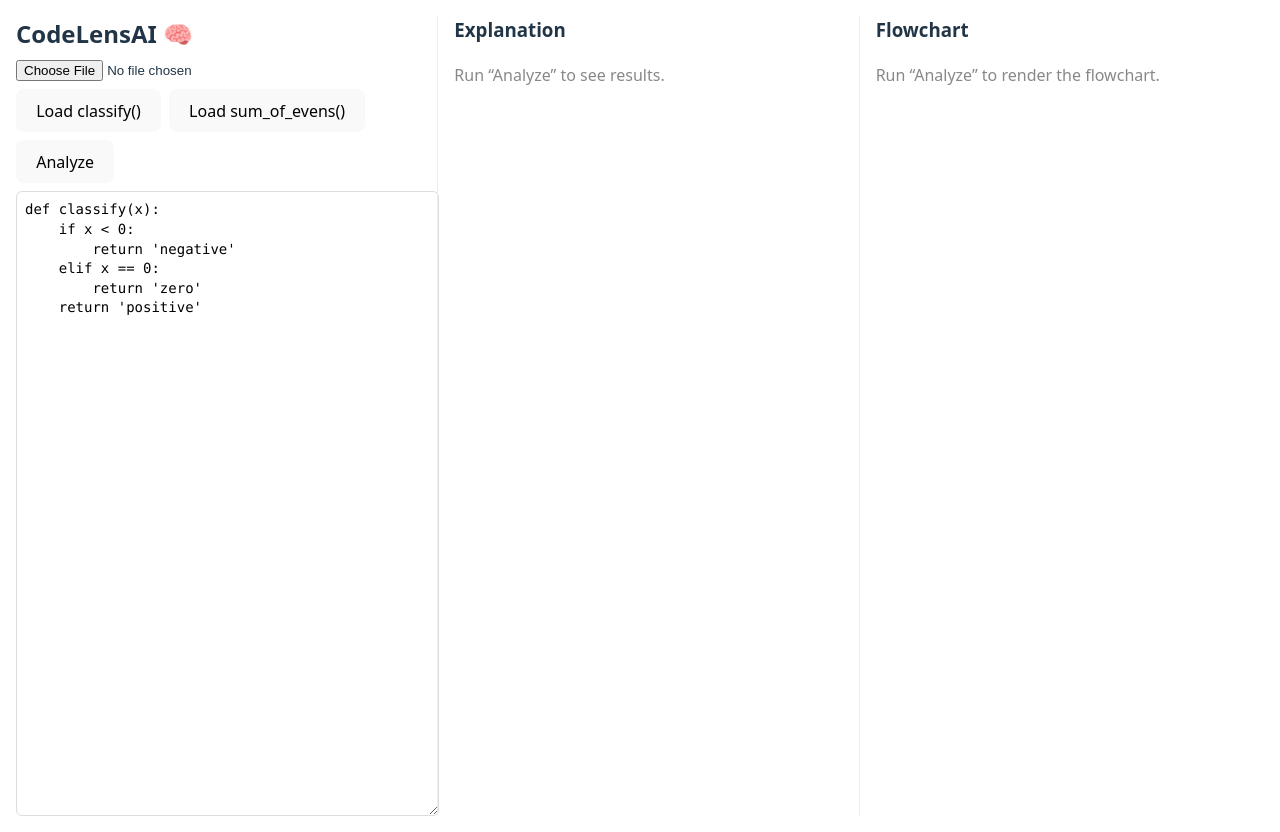
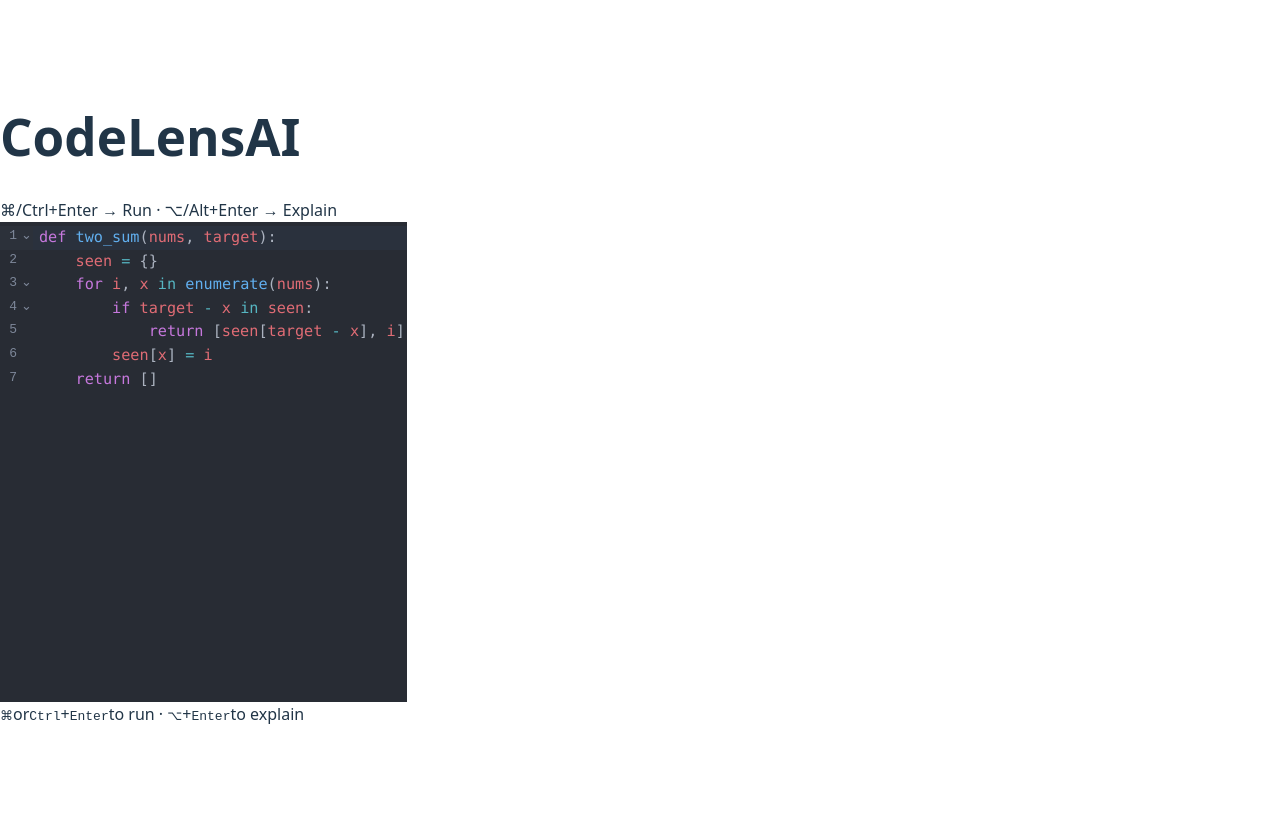
Before and after one commit to ishraqb/codelensai, a React app in the folder frontend/: page / in a window 1280 px wide. After the commit the page ends 800 px from the top, so only its background shows below. Built offline with nearby package versions, Linux system fonts and the light colour scheme; the HTML template or start-up script is replaced by a standard one.

Commit message:
feat(editor): add CodeMirror editor and connect to backend

```diff
--- a/frontend/package.json
+++ b/frontend/package.json
@@ -10,6 +10,12 @@
     "preview": "vite preview"
   },
   "dependencies": {
+    "@codemirror/lang-javascript": "^6.2.4",
+    "@codemirror/lang-python": "^6.2.1",
+    "@codemirror/state": "^6.5.2",
+    "@codemirror/theme-one-dark": "^6.1.3",
+    "@codemirror/view": "^6.38.4",
+    "@uiw/react-codemirror": "^4.25.2",
     "axios": "^1.12.2",
     "mermaid": "^11.12.0",
     "react": "^19.1.1",
--- a/frontend/src/App.jsx
+++ b/frontend/src/App.jsx
@@ -1,135 +1,81 @@
-// frontend/src/App.jsx
-import { useEffect, useState } from "react";
-import axios from "axios";
-import Mermaid from "./components/Mermaid.jsx";
-
-const API_BASE = "http://127.0.0.1:8000";
+import { useState } from "react";
+import CodeEditor from "./components/CodeEditor";
 
 export default function App() {
   const [code, setCode] = useState(
-`def classify(x):
-    if x < 0:
-        return 'negative'
-    elif x == 0:
-        return 'zero'
-    return 'positive'`
+`def two_sum(nums, target):
+    seen = {}
+    for i, x in enumerate(nums):
+        if target - x in seen:
+            return [seen[target - x], i]
+        seen[x] = i
+    return []`
   );
-  const [explanation, setExplanation] = useState([]);
-  const [diagram, setDiagram] = useState("");
+
   const [loading, setLoading] = useState(false);
-  const [errorMsg, setErrorMsg] = useState("");
+  const [result, setResult] = useState(null);
+  const [error, setError] = useState("");
 
-  async function analyze() {
+  async function explain() {
+    setLoading(true);
+    setError("");
+    setResult(null);
     try {
-      setLoading(true);
-      setErrorMsg("");
-      const res = await axios.post(`${API_BASE}/analyze`, { code });
-      setExplanation(res.data.explanation || []);
-      setDiagram(res.data.mermaid || "");
+      const res = await fetch("http://127.0.0.1:8000/explain", {
+        method: "POST",
+        headers: { "Content-Type": "application/json" },
+        body: JSON.stringify({ code }),
+      });
+      if (!res.ok) {
+        const msg = await res.text();
+        throw new Error(msg || `HTTP ${res.status}`);
+      }
+      const data = await res.json();
+      setResult(data); // whatever your FastAPI returns (explanation rows, diagram, etc.)
     } catch (e) {
-      const msg = e?.response?.data?.detail || e.message || "Unknown error";
-      setErrorMsg(`Analyze failed: ${msg}`);
-      setExplanation([]);
-      setDiagram("");
+      setError(String(e.message || e));
     } finally {
       setLoading(false);
     }
   }
 
-  async function handleFile(e) {
-    const file = e.target.files?.[0];
-    if (!file) return;
-    const text = await file.text();
-    setCode(text);
+  // Optional stub if you add a /run endpoint later
+  async function run() {
+    alert("Run not implemented yet — focus on Explain first.");
   }
 
-  function loadExample(which) {
-    if (which === "evens") {
-      setCode(
-`def sum_of_evens(nums):
-    total = 0
-    for x in nums:
-        if x % 2 == 0:
-            total += x
-    return total`
-      );
-    } else {
-      setCode(
-`def classify(x):
-    if x < 0:
-        return 'negative'
-    elif x == 0:
-        return 'zero'
-    return 'positive'`
-      );
-    }
-  }
+  return (
+    <div className="min-h-screen bg-black text-zinc-100 p-6 space-y-4">
+      <header className="flex items-center justify-between">
+        <h1 className="text-2xl font-semibold">CodeLensAI</h1>
+        <div className="text-sm text-zinc-400">
+          ⌘/Ctrl+Enter → Run · ⌥/Alt+Enter → Explain
+        </div>
+      </header>
 
-  // Optional: auto-run once on first load
-  useEffect(() => {
-    // analyze();
-  }, []);
+      <CodeEditor
+        language="python"
+        value={code}
+        onChange={setCode}
+        onRun={run}          // ⌘/Ctrl+Enter (stub for now)
+        onExplain={explain}  // ⌥/Alt+Enter
+        height="480px"
+        placeholder="Paste your Python function…"
+      />
 
-  return (
-    <div style={{ display: "grid", gridTemplateColumns: "1fr 1fr 1fr", gap: 16, height: "100vh", padding: 16 }}>
-      {/* LEFT: input panel */}
-      <section style={{ display: "flex", flexDirection: "column", minWidth: 0 }}>
-        <h2 style={{ margin: 0 }}>CodeLensAI 🧠</h2>
-        <div style={{ display: "flex", gap: 8, alignItems: "center", margin: "8px 0", flexWrap: "wrap" }}>
-          <input type="file" accept=".py" onChange={handleFile} />
-          <button onClick={() => loadExample("classify")}>Load classify()</button>
-          <button onClick={() => loadExample("evens")}>Load sum_of_evens()</button>
-          <button onClick={analyze} disabled={loading}>
-            {loading ? "Analyzing..." : "Analyze"}
-          </button>
-        </div>
-        <textarea
-          value={code}
-          onChange={(e) => setCode(e.target.value)}
-          spellCheck={false}
-          style={{
-            flex: 1,
-            width: "100%",
-            fontFamily: "ui-monospace, SFMono-Regular, Menlo, Monaco, Consolas, monospace",
-            fontSize: 14,
-            padding: 8,
-            lineHeight: 1.4,
-            borderRadius: 6,
-            border: "1px solid #ddd",
-          }}
-        />
-      </section>
-
-      {/* MIDDLE: explanation */}
-      <section style={{ overflow: "auto", borderLeft: "1px solid #eee", paddingLeft: 16, minWidth: 0 }}>
-        <h3 style={{ marginTop: 0 }}>Explanation</h3>
-        {errorMsg && (
-          <div style={{ color: "#c00", background: "#fee", padding: 8, borderRadius: 6, marginBottom: 8 }}>
-            {errorMsg}
-          </div>
+      <div className="mt-4">
+        {loading && <div className="text-sm text-zinc-400">Explaining…</div>}
+        {error && (
+          <pre className="mt-2 p-3 rounded-xl bg-zinc-900 ring-1 ring-zinc-800 text-red-400 whitespace-pre-wrap">
+            {error}
+          </pre>
         )}
-        {!explanation.length ? (
-          <p style={{ color: "#888" }}>Run “Analyze” to see results.</p>
-        ) : (
-          <ul style={{ listStyle: "none", padding: 0, margin: 0 }}>
-            {explanation.map((line, i) => (
-              <li key={i} style={{ marginLeft: (line.indent || 0) * 20, whiteSpace: "pre-wrap", marginBottom: 4 }}>
-                {line.text}
-              </li>
-            ))}
-          </ul>
+        {result && (
+          <pre className="mt-2 p-3 rounded-xl bg-zinc-900 ring-1 ring-zinc-800 overflow-auto">
+            {JSON.stringify(result, null, 2)}
+          </pre>
         )}
-      </section>
-
-      {/* RIGHT: flowchart */}
-      <section style={{ overflow: "auto", borderLeft: "1px solid #eee", paddingLeft: 16, minWidth: 0 }}>
-        <h3 style={{ marginTop: 0 }}>Flowchart</h3>
-        {!diagram ? (
-          <p style={{ color: "#888" }}>Run “Analyze” to render the flowchart.</p>
-        ) : (
-          <Mermaid chart={diagram} />
-        )}
-      </section>
+      </div>
     </div>
   );
 }
--- /dev/null
+++ b/frontend/src/components/CodeEditor.tsx
@@ -0,0 +1,164 @@
+import React, { useCallback, useEffect, useMemo, useRef, useState } from "react";
+import CodeMirror from "@uiw/react-codemirror";
+import { EditorView } from "@codemirror/view";
+import { EditorState, Extension } from "@codemirror/state";
+import { oneDark } from "@codemirror/theme-one-dark";
+import { javascript } from "@codemirror/lang-javascript";
+import { python } from "@codemirror/lang-python";
+
+/**
+ * CodeLensAI CodeEditor
+ *
+ * A modern CodeMirror 6 editor wrapper with:
+ *  - Controlled value
+ *  - Language switching (JS/TS + Python)
+ *  - One Dark theme
+ *  - Shortcuts: ⌘/Ctrl+Enter → Run, ⌥/Alt+Enter → Explain
+ */
+
+export type SupportedLanguage = "javascript" | "typescript" | "python";
+
+export interface CodeEditorProps {
+  language?: SupportedLanguage;
+  value?: string;
+  onChange?: (next: string) => void;
+  onRun?: () => void;
+  onExplain?: () => void;
+  readOnly?: boolean;
+  placeholder?: string;
+  height?: string;
+  minHeight?: string;
+  className?: string;
+  debounceMs?: number;
+}
+
+function langExtension(language: SupportedLanguage | undefined): Extension[] {
+  switch (language) {
+    case "typescript":
+      return [javascript({ jsx: true, typescript: true })];
+    case "javascript":
+      return [javascript({ jsx: true })];
+    case "python":
+    default:
+      return [python()];
+  }
+}
+
+export default function CodeEditor({
+  language = "javascript",
+  value = "",
+  onChange,
+  onRun,
+  onExplain,
+  readOnly = false,
+  placeholder,
+  height = "420px",
+  minHeight = "280px",
+  className,
+  debounceMs = 80,
+}: CodeEditorProps) {
+  const [internal, setInternal] = useState<string>(value);
+  const timer = useRef<number | null>(null);
+
+  useEffect(() => {
+    setInternal(value ?? "");
+  }, [value]);
+
+  const baseExtensions = useMemo<Extension[]>(() => {
+    return [
+      EditorView.lineWrapping,
+      EditorView.theme({
+        ".cm-content": {
+          fontFamily:
+            "ui-monospace, SFMono-Regular, Menlo, Monaco, Consolas, 'Liberation Mono', 'Courier New', monospace",
+          fontSize: "0.95rem",
+        },
+        ".cm-scroller": { lineHeight: 1.55 },
+      }),
+      EditorState.readOnly.of(readOnly),
+    ];
+  }, [readOnly]);
+
+  const extensions = useMemo<Extension[]>(() => {
+    return [oneDark, ...baseExtensions, ...langExtension(language)];
+  }, [baseExtensions, language]);
+
+  const handleChange = useCallback(
+    (doc: string) => {
+      setInternal(doc);
+      if (!onChange) return;
+      if (timer.current) window.clearTimeout(timer.current);
+      timer.current = window.setTimeout(() => onChange(doc), debounceMs);
+    },
+    [onChange, debounceMs]
+  );
+
+  const onKeyDown = useCallback(
+    (e: React.KeyboardEvent) => {
+      const isMod = e.metaKey || e.ctrlKey;
+      if (isMod && e.key === "Enter") {
+        if (onRun) onRun();
+        e.preventDefault();
+        return;
+      }
+      if (e.altKey && e.key === "Enter") {
+        if (onExplain) onExplain();
+        e.preventDefault();
+      }
+    },
+    [onRun, onExplain]
+  );
+
+  return (
+    <div
+      className={"w-full " + (className ?? "")}
+      onKeyDown={onKeyDown}
+      role="group"
+      aria-label="Code editor"
+    >
+      {placeholder && !internal && (
+        <div className="text-sm text-zinc-400 pb-1">{placeholder}</div>
+      )}
+      <div className="rounded-2xl overflow-hidden shadow-sm ring-1 ring-zinc-800">
+        <CodeMirror
+          value={internal}
+          height={height}
+          minHeight={minHeight}
+          extensions={extensions}
+          theme={oneDark}
+          basicSetup={{
+            lineNumbers: true,
+            foldGutter: true,
+            highlightActiveLine: true,
+            highlightSelectionMatches: true,
+            autocompletion: true,
+            bracketMatching: true,
+          }}
+          onChange={handleChange}
+        />
+      </div>
+      <div className="flex items-center gap-2 pt-2 text-xs text-zinc-400">
+        <kbd className="px-1.5 py-0.5 rounded bg-zinc-800 border border-zinc-700">
+          ⌘
+        </kbd>
+        <span>or</span>
+        <kbd className="px-1.5 py-0.5 rounded bg-zinc-800 border border-zinc-700">
+          Ctrl
+        </kbd>
+        <span>+</span>
+        <kbd className="px-1.5 py-0.5 rounded bg-zinc-800 border border-zinc-700">
+          Enter
+        </kbd>
+        <span>to run · </span>
+        <kbd className="px-1.5 py-0.5 rounded bg-zinc-800 border border-zinc-700">
+          ⌥
+        </kbd>
+        <span>+</span>
+        <kbd className="px-1.5 py-0.5 rounded bg-zinc-800 border border-zinc-700">
+          Enter
+        </kbd>
+        <span>to explain</span>
+      </div>
+    </div>
+  );
+}
```
Also changed, not shown: 1 other file (tests, documents, lock files or other folders).
